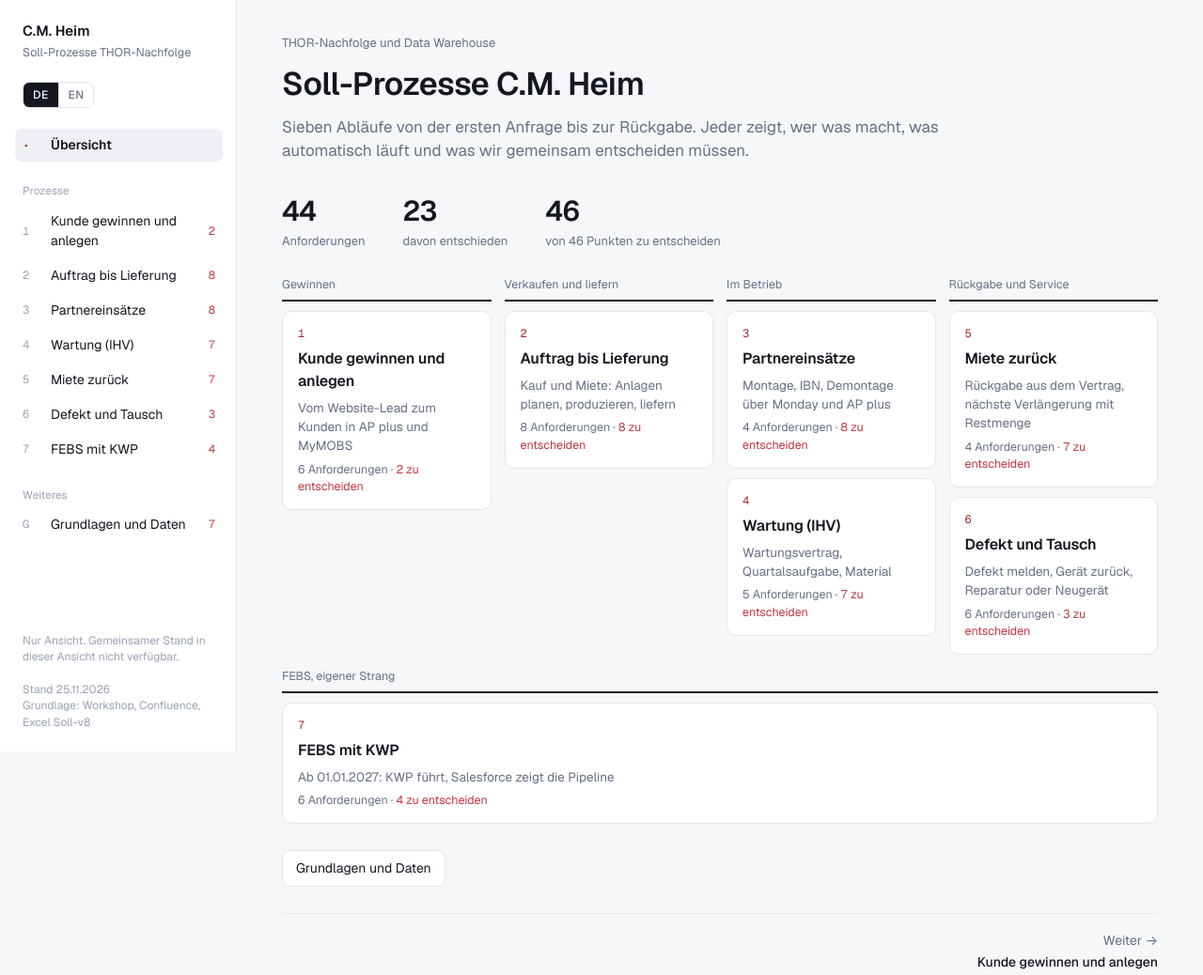
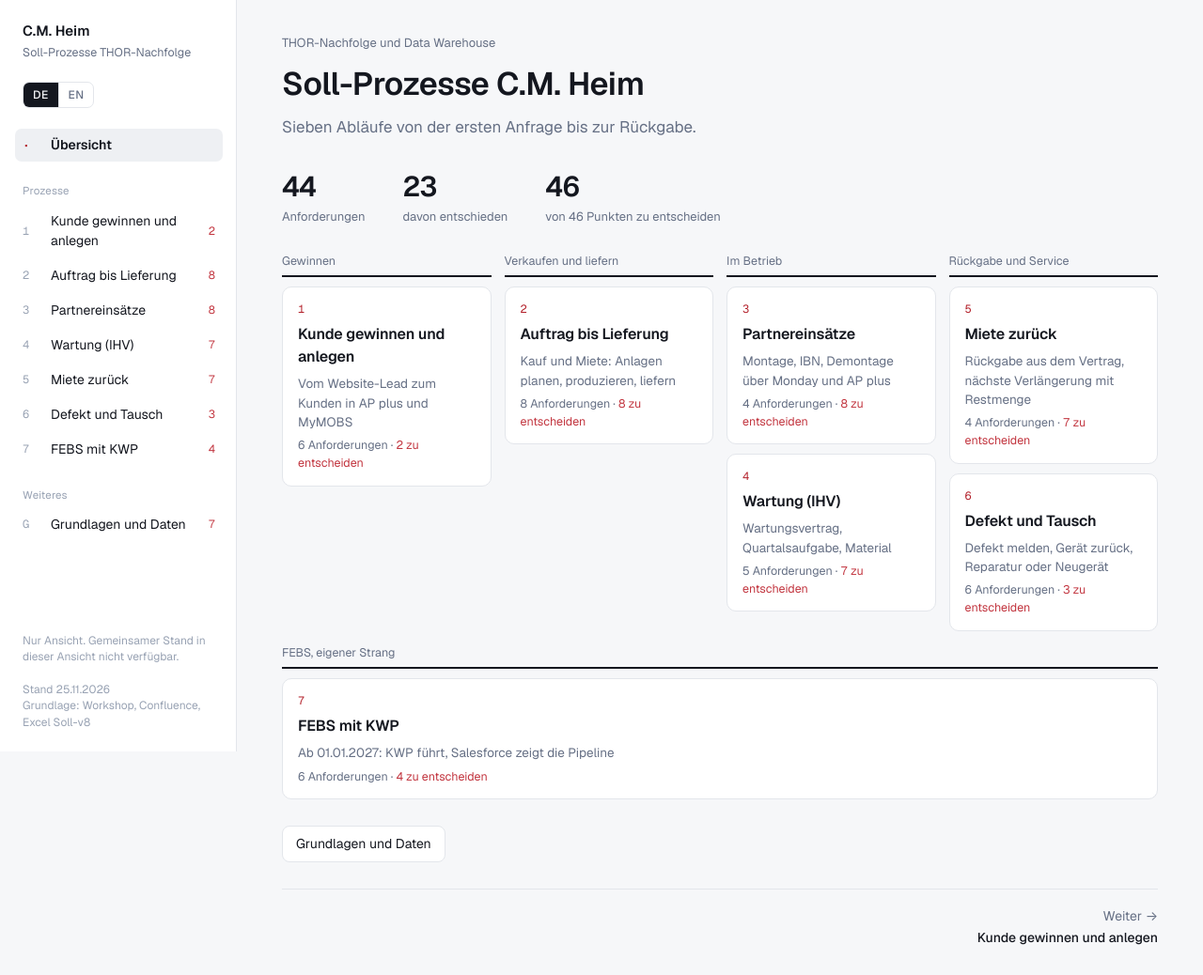
Before and after one commit to Wondercode-AG-GH/cm-heim-prozesslandkarte, a plain HTML site: page site/index.html in a window 1280 px wide. Shown: the whole page at 94% size. Drawn offline with nearby package versions, Linux system fonts and the light colour scheme.

Commit message:
Set process steps to open and shorten the overview intro
Process steps with status Vorschlag or Entschieden are now Offen.
Remove the second sentence of the overview intro in German and English.

```diff
--- a/site/index.html
+++ b/site/index.html
@@ -359,15 +359,15 @@ const P=[
  lanes:["kunde","sf","ap","mm"],
  steps:[
   {l:"kunde",c:0,k:"p",w:"Kunde",t:"Kontaktformular auf der Website",r:["SF 14"]},
-  {l:"sf",c:1,k:"s",t:"Lead entsteht",st:"E",r:["SF 14"]},
+  {l:"sf",c:1,k:"s",t:"Lead entsteht",st:"O",r:["SF 14"]},
   {l:"sf",c:2,k:"m",w:"Vertrieb",t:"Opportunity, Angebot, Bestellung",r:[],src:"Confluence 5.2 Auftraggenerierung"},
   {l:"sf",c:3,k:"p",w:"Vertrieb",t:"Opportunity „Closed Won“",r:["SF 1"]},
-  {l:"ap",c:4,k:"s",t:"Kunde in AP plus angelegt",st:"E",r:["SF 1","AP 1"]},
-  {l:"sf",c:5,k:"s",t:"Kundennummer am Account",st:"E",r:["SF 1","SF 2"]},
-  {l:"mm",c:6,k:"s",t:"Firma im Portal angelegt",st:"E",r:["SF 2","MM 1"]},
+  {l:"ap",c:4,k:"s",t:"Kunde in AP plus angelegt",st:"O",r:["SF 1","AP 1"]},
+  {l:"sf",c:5,k:"s",t:"Kundennummer am Account",st:"O",r:["SF 1","SF 2"]},
+  {l:"mm",c:6,k:"s",t:"Firma im Portal angelegt",st:"O",r:["SF 2","MM 1"]},
   {l:"kunde",c:6,k:"p",w:"Kunde",t:"Schickt Verbindungsmerkblatt",r:["SF 7"]},
   {l:"sf",c:7,k:"p",w:"Julian",t:"Trägt „MyMOBS Admin“ ein",r:["SF 7"]},
-  {l:"mm",c:8,k:"s",t:"Admin angelegt, Zugang per Mail",st:"E",r:["SF 7","MM 4"]},
+  {l:"mm",c:8,k:"s",t:"Admin angelegt, Zugang per Mail",st:"O",r:["SF 7","MM 4"]},
   {l:"mm",c:9,k:"p",w:"Kunden-Admin",t:"Legt weitere Benutzer an",r:["SF 7"]}],
  edges:[[1,2],[2,3],[3,4],[4,5],[5,6],[6,7],[8,9],[9,10],[10,11]],
  dec:[["Die Lieferadresse wird bei „Closed Won“ Pflicht.","SF 1"],
@@ -378,19 +378,19 @@ const P=[
  lanes:["sf","ap","mm"],
  steps:[
   {l:"sf",c:0,k:"p",w:"Order Management",t:"Auftrag „Wird überprüft“",r:["SF 9"]},
-  {l:"sf",c:1,k:"p",w:"Order Management",t:"Anlagen anlegen",st:"V",r:["SF 11"]},
-  {l:"ap",c:2,k:"s",t:"Leere Anlagen, Nummern zurück",st:"V",r:["SF 11"]},
-  {l:"sf",c:3,k:"p",w:"Order Management",t:"Artikel je Anlage zuordnen",st:"V",r:["SF 11"]},
-  {l:"sf",c:4,k:"p",w:"Technischer Support",t:"Freigabe",st:"E",r:["SF 15"]},
-  {l:"ap",c:5,k:"s",t:"Auftrag mit Positionen je Anlage",st:"E",r:["SF 9","AP 7"]},
+  {l:"sf",c:1,k:"p",w:"Order Management",t:"Anlagen anlegen",st:"O",r:["SF 11"]},
+  {l:"ap",c:2,k:"s",t:"Leere Anlagen, Nummern zurück",st:"O",r:["SF 11"]},
+  {l:"sf",c:3,k:"p",w:"Order Management",t:"Artikel je Anlage zuordnen",st:"O",r:["SF 11"]},
+  {l:"sf",c:4,k:"p",w:"Technischer Support",t:"Freigabe",st:"O",r:["SF 15"]},
+  {l:"ap",c:5,k:"s",t:"Auftrag mit Positionen je Anlage",st:"O",r:["SF 9","AP 7"]},
   {l:"ap",c:6,k:"p",w:"Produktion",t:"Bauen, Seriennummern zuordnen",r:["SF 9"]},
-  {l:"sf",c:7,k:"s",t:"Anlagen und Geräte sichtbar",st:"E",r:["SF 3","SF 4","AP 2","AP 3"]},
-  {l:"mm",c:7,k:"s",t:"Gerätedatenbank aktuell",st:"E",r:["SF 5","MM 2","AP 4"]},
+  {l:"sf",c:7,k:"s",t:"Anlagen und Geräte sichtbar",st:"O",r:["SF 3","SF 4","AP 2","AP 3"]},
+  {l:"mm",c:7,k:"s",t:"Gerätedatenbank aktuell",st:"O",r:["SF 5","MM 2","AP 4"]},
   {l:"ap",c:7,k:"m",w:"Order Management",t:"Warenausgang anlegen",r:[],src:"Confluence 5.4 Kaufauftragsabwicklung"},
   {l:"mm",c:8,k:"m",w:"Technik",t:"MyMOBS-Adapter freigeben",r:[],src:"Confluence 5.4 Kaufauftragsabwicklung"},
   {l:"ap",c:8,k:"p",w:"Logistik",t:"Warenausgang buchen",r:["AP 13"]},
-  {l:"sf",c:9,k:"s",t:"Auftrag „geliefert“, Rechnung",st:"V",r:["AP 13"]},
-  {l:"sf",c:10,k:"s",t:"Nur Miete: Vertrag für die Mietzeit",st:"V",r:["SF 16"]}],
+  {l:"sf",c:9,k:"s",t:"Auftrag „geliefert“, Rechnung",st:"O",r:["AP 13"]},
+  {l:"sf",c:10,k:"s",t:"Nur Miete: Vertrag für die Mietzeit",st:"O",r:["SF 16"]}],
  edges:[[1,2],[2,3],[3,4],[4,5],[5,6],[6,7],[7,8],[7,9],[7,10],[9,11],[10,12],[12,13],[13,14]],
  dec:[["Welcher Status oder welches Feld am Auftrag bedeutet „freigegeben“?","SF 15"],
   ["Liste der 13 Auftragsarten mit Zielsystem bestätigen.","SF 15"],
@@ -405,9 +405,9 @@ const P=[
  goal:"Partneraufträge gehen per Knopfdruck aus Salesforce an das Monday-Board des Partners und als Bestellung über AP plus. Monday selbst löst nichts aus.",
  lanes:["sf","mon","partner","ap"],
  steps:[
-  {l:"sf",c:0,k:"p",w:"Technischer Support",t:"Freigabe Partnerauftrag",st:"E",r:["SF 15"]},
-  {l:"sf",c:1,k:"p",w:"Order Management",t:"Partner wählen",st:"E",r:["Mon 2"]},
-  {l:"mon",c:2,k:"s",t:"Aufgabe im Partner-Board",st:"E",r:["Mon 2"]},
+  {l:"sf",c:0,k:"p",w:"Technischer Support",t:"Freigabe Partnerauftrag",st:"O",r:["SF 15"]},
+  {l:"sf",c:1,k:"p",w:"Order Management",t:"Partner wählen",st:"O",r:["Mon 2"]},
+  {l:"mon",c:2,k:"s",t:"Aufgabe im Partner-Board",st:"O",r:["Mon 2"]},
   {l:"partner",c:3,k:"m",w:"Order Management",t:"Angebot des Partners",r:[],src:"Confluence 5.6 Montage"},
   {l:"sf",c:4,k:"p",w:"Order Management",t:"Bestellvorschlag auslösen",st:"F",r:["Mon 4"]},
   {l:"ap",c:5,k:"s",t:"Bestellvorschlag (Stunden, km)",st:"F",r:["Mon 4"]},
@@ -432,11 +432,11 @@ const P=[
  steps:[
   {l:"sf",c:0,k:"p",w:"Technischer Support",t:"IHV bestätigen, Wartungsauftrag",r:["SF 20"]},
   {l:"sf",c:1,k:"p",w:"Innendienst",t:"Vertrag aktivieren",r:["SF 20"]},
-  {l:"mm",c:2,k:"s",t:"Servicelevel und Partner",st:"E",r:["MM 3"]},
-  {l:"sf",c:3,k:"p",w:"Innendienst",t:"Aufgabe an Monday",st:"E",r:["Mon 3"]},
-  {l:"mon",c:4,k:"s",t:"Aufgabe im Partner-Board",st:"E",r:["Mon 3"]},
-  {l:"ap",c:4,k:"s",t:"Warenausgang Batterien, Akkus",st:"V",r:["SF 10"]},
-  {l:"ap",c:5,k:"p",w:"Logistik",t:"Material verschicken",st:"V",r:["SF 10"]},
+  {l:"mm",c:2,k:"s",t:"Servicelevel und Partner",st:"O",r:["MM 3"]},
+  {l:"sf",c:3,k:"p",w:"Innendienst",t:"Aufgabe an Monday",st:"O",r:["Mon 3"]},
+  {l:"mon",c:4,k:"s",t:"Aufgabe im Partner-Board",st:"O",r:["Mon 3"]},
+  {l:"ap",c:4,k:"s",t:"Warenausgang Batterien, Akkus",st:"O",r:["SF 10"]},
+  {l:"ap",c:5,k:"p",w:"Logistik",t:"Material verschicken",st:"O",r:["SF 10"]},
   {l:"ap",c:6,k:"s",t:"Bestellvorschlag an Partner",st:"F",r:["Mon 4"]},
   {l:"mon",c:7,k:"p",w:"Innendienst",t:"Termin mit Kunde und Partner",r:["Mon 3"]},
   {l:"sf",c:8,k:"m",w:"Order Management",t:"Arbeitsbericht, Rechnung prüfen",r:[],src:"Confluence 5.13 Wartung vor Ort"}],
@@ -458,8 +458,8 @@ const P=[
   {l:"ap",c:2,k:"s",t:"Rücksendung, RMA-Nummer zurück",st:"F",r:["SF 8"]},
   {l:"ap",c:3,k:"p",w:"Logistik",t:"Prüfen, scannen, buchen",r:["SF 8"]},
   {l:"sf",c:4,k:"s",t:"Ergebnis zurück, Anlagen ausgebucht",st:"F",r:["AP 6"]},
-  {l:"sf",c:5,k:"s",t:"Soll/Ist, nächste Verlängerung mit Restmenge",st:"E",r:["SF 17","SF 18"]},
-  {l:"sf",c:6,k:"p",w:"Inside Sales",t:"Vertrag prüfen, Fehlmengen klären",st:"E",r:["SF 17"]},
+  {l:"sf",c:5,k:"s",t:"Soll/Ist, nächste Verlängerung mit Restmenge",st:"O",r:["SF 17","SF 18"]},
+  {l:"sf",c:6,k:"p",w:"Inside Sales",t:"Vertrag prüfen, Fehlmengen klären",st:"O",r:["SF 17"]},
   {l:"ap",c:4,k:"m",w:"AV, Technik",t:"Reinigen, prüfen, reparieren",r:["AP 10"],src:"Confluence 5.14 Miete zurück"},
   {l:"ap",c:5,k:"m",w:"Technik",t:"SIM deaktivieren, Adapter löschen",r:[],src:"Confluence 5.14 Miete zurück"},
   {l:"sf",c:7,k:"m",w:"Order Management",t:"Bei Schaden: Angebot an Kunde",r:[],src:"Confluence 5.14 Miete zurück"}],
@@ -477,7 +477,7 @@ const P=[
  lanes:["kunde","sf","ap"],
  steps:[
   {l:"kunde",c:0,k:"p",w:"Kunde, Callcenter",t:"Meldet Defekt",r:["MM 6","MM 7"]},
-  {l:"sf",c:1,k:"s",t:"Kundenvorgang entsteht",st:"E",r:["MM 6","SF 12"]},
+  {l:"sf",c:1,k:"s",t:"Kundenvorgang entsteht",st:"O",r:["MM 6","SF 12"]},
   {l:"sf",c:2,k:"p",w:"Service",t:"RMA über AP-ID",st:"F",r:["SF 8"]},
   {l:"ap",c:3,k:"s",t:"Rücksendung mit Seriennummer",st:"F",r:["SF 8"]},
   {l:"ap",c:4,k:"m",w:"Logistik, AV",t:"Buchen, Serviceauftrag",st:"N",r:["AP 10"]},
@@ -495,12 +495,12 @@ const P=[
  lanes:["kunde","sf","kwp"],
  steps:[
   {l:"kunde",c:0,k:"p",w:"Kunde",t:"Kontaktformular auf der Website",r:["SF 14"]},
-  {l:"sf",c:1,k:"s",t:"FEBS-Lead entsteht",st:"E",r:["SF 14"]},
+  {l:"sf",c:1,k:"s",t:"FEBS-Lead entsteht",st:"O",r:["SF 14"]},
   {l:"sf",c:2,k:"p",w:"Vertrieb",t:"Lead umwandeln, FEBS-Opportunity",r:["KWP 5","KWP 4"]},
   {l:"kwp",c:3,k:"p",w:"FEBS",t:"Kunde und Kontakt anlegen",r:["KWP 1","KWP 2"]},
   {l:"sf",c:4,k:"s",t:"Abgleich, Account anlegen?",st:"O",r:["KWP 1","KWP 2"]},
   {l:"kwp",c:5,k:"p",w:"FEBS",t:"Projekt, Angebot, Auftrag, Rechnung",r:["KWP 5"]},
-  {l:"sf",c:6,k:"s",t:"An der Opportunity gespiegelt",st:"E",r:["KWP 5"]}],
+  {l:"sf",c:6,k:"s",t:"An der Opportunity gespiegelt",st:"O",r:["KWP 5"]}],
  edges:[[1,2],[2,3],[3,4],[4,5],[4,6],[6,7]],
  dec:[["Account in Salesforce aus KWP anlegen (KWP 1) oder keine Integration (KWP 4)?","KWP 1"],
   ["Wie wird das KWP-Angebot mit der Opportunity verknüpft? Was gilt bei einem Angebot ohne Opportunity?","KWP 5"],
@@ -1067,7 +1067,7 @@ function vOverview(){
   const recent=LOG.filter(x=>x.kind==="comment").slice(0,6);
   return `<div class="view">
    <header class="vh"><span class="kicker">THOR-Nachfolge und Data Warehouse</span><h1>Soll-Prozesse C.M. Heim</h1>
-    <p class="goal muted">Sieben Abläufe von der ersten Anfrage bis zur Rückgabe. Jeder zeigt, wer was macht, was automatisch läuft und was wir gemeinsam entscheiden müssen.</p></header>
+    <p class="goal muted">Sieben Abläufe von der ersten Anfrage bis zur Rückgabe.</p></header>
    <div class="stats"><div><b>${uniq.length}</b><span>Anforderungen</span></div><div><b>${dec}</b><span>davon entschieden</span></div><div><b>${open}</b><span>von ${total} Punkten zu entscheiden</span></div></div>
    <div class="flow">${STAGES.slice(0,4).map((st,i)=>`<div class="stage"><span class="sl">${st}</span>${P.filter(p=>p.stage===i).map(card).join("")}</div>`).join("")}
     <div class="stage febs"><span class="sl">FEBS, eigener Strang</span>${P.filter(p=>p.stage===4).map(card).join("")}</div></div>
@@ -1461,7 +1461,7 @@ function vOverview(){
   const recent=LOG.filter(x=>x.kind==="comment").slice(0,6);
   return `<div class="view">
    <header class="vh"><span class="kicker">THOR successor and Data Warehouse</span><h1>Target processes C.M. Heim</h1>
-    <p class="goal muted">Seven flows from the first enquiry to the return. Each shows who does what, what runs automatically and what we need to decide together.</p></header>
+    <p class="goal muted">Seven flows from the first enquiry to the return.</p></header>
    <div class="stats"><div><b>${uniq.length}</b><span>Requirements</span></div><div><b>${dec}</b><span>of them decided</span></div><div><b>${open}</b><span>of ${total} points to decide</span></div></div>
    <div class="flow">${STAGES.slice(0,4).map((st,i)=>`<div class="stage"><span class="sl">${st}</span>${P.filter(p=>p.stage===i).map(card).join("")}</div>`).join("")}
     <div class="stage febs"><span class="sl">FEBS, separate track</span>${P.filter(p=>p.stage===4).map(card).join("")}</div></div>
```
